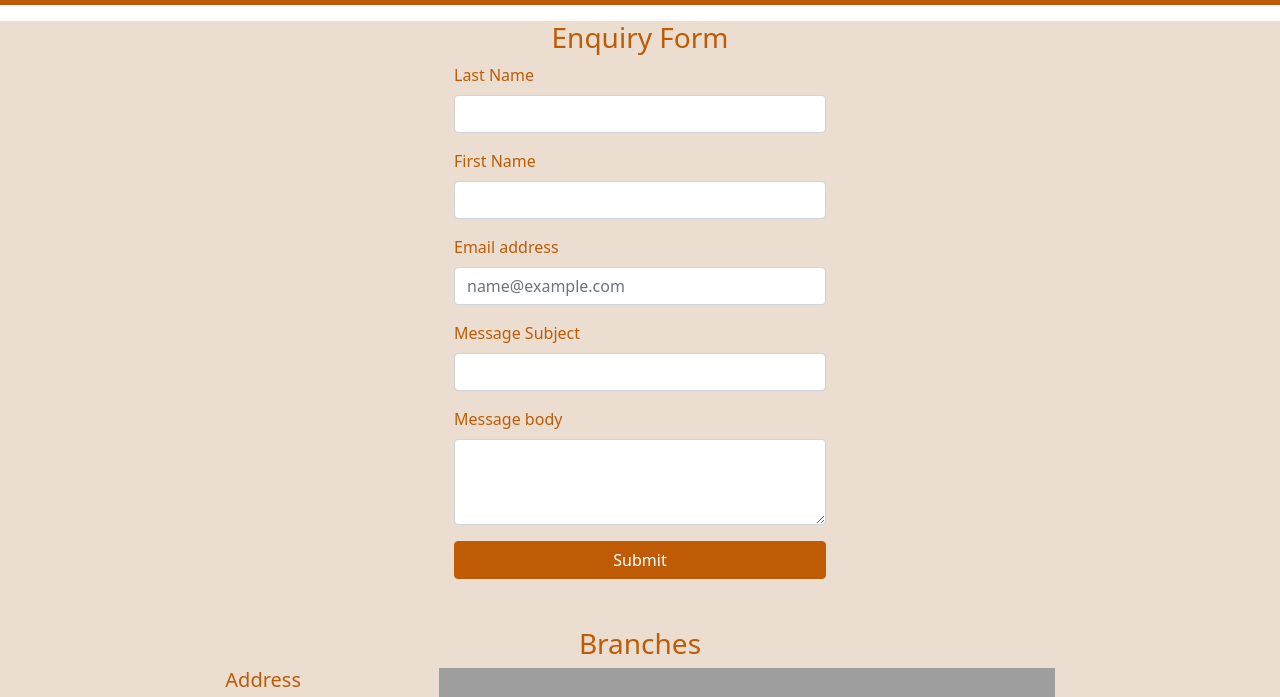
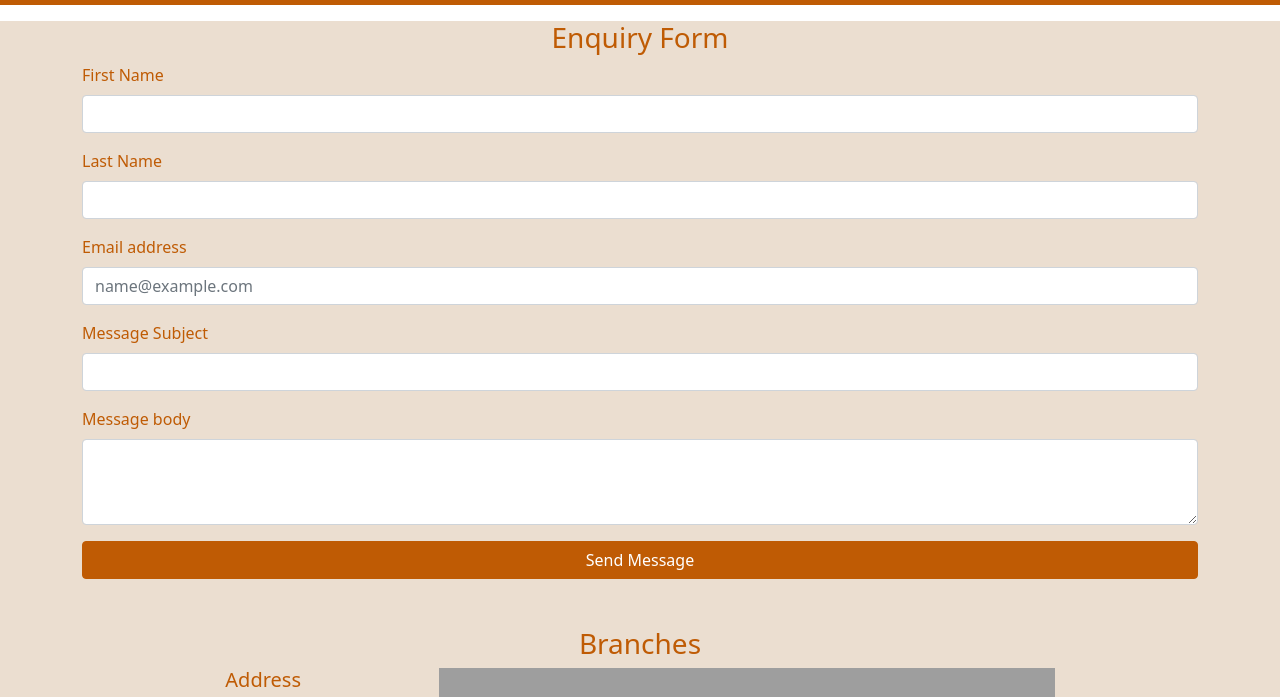
Before and after one commit to Shinyekamentsa/Shinyekamentsa, a plain HTML site: page contact.html in a window 1280 px wide. Shown: the part 51-748 px from the top of the page. Drawn offline with nearby package versions, Linux system fonts and the light colour scheme; grey boxes are pictures that could not be loaded.

Commit message:
Update contact.html

```diff
--- a/contact.html
+++ b/contact.html
@@ -38,28 +38,30 @@
     <main>
       <h3 class="text-center mt-3">Enquiry Form</h3>
       <div class="container enquiry">
-        <form class="col-md-4 mx-auto">
+        <form id="contactForm">
+          <div class="mb-3">
+            <label for="firstName" class="form-label">First Name</label>
+            <input type="text" class="form-control" id="firstName">
+          </div>
+
           <div class="mb-3">
             <label for="lastName" class="form-label">Last Name</label>
             <input type="text" class="form-control" id="lastName">
           </div>
+
           <div class="mb-3">
-            <label for="firstName" class="form-label">First Name</label>
-            <input type="text" class="form-control" id="firstName">
-          </div>
-          <div class="mb-3">
-            <label for="exampleFormControlInput1" class="form-label">Email address</label>
-            <input type="email" class="form-control" id="exampleFormControlInput1" placeholder="name@example.com">
+            <label for="email" class="form-label">Email address</label>
+            <input type="email" class="form-control" id="email" placeholder="name@example.com">
           </div>
           <div class="mb-3">
             <label for="messageSubject" class="form-label">Message Subject</label>
             <input type="text" class="form-control" id="messageSubject">
           </div>
           <div class="mb-3">
-            <label for="exampleFormControlTextarea1" class="form-label">Message body</label>
-            <textarea class="form-control" id="exampleFormControlTextarea1" rows="3"></textarea>
+            <label for="messageBody" class="form-label">Message body</label>
+            <textarea class="form-control" id="messageBody" rows="3"></textarea>
           </div>
-          <input class="btn btn-primary w-100" type="submit" name="submit" value="Submit">
+          <button type="submit" class="btn btn-primary w-100">Send Message</button>
         </form>
       </div>
 
@@ -89,7 +91,9 @@
                                       ));
       }
       //END: PROCESS BRANCHES
+
       document.querySelector("#currentYear").textContent = getCurrentYear();
+
     </script>
 
     <!-- Option 1: Bootstrap Bundle with Popper -->
```
